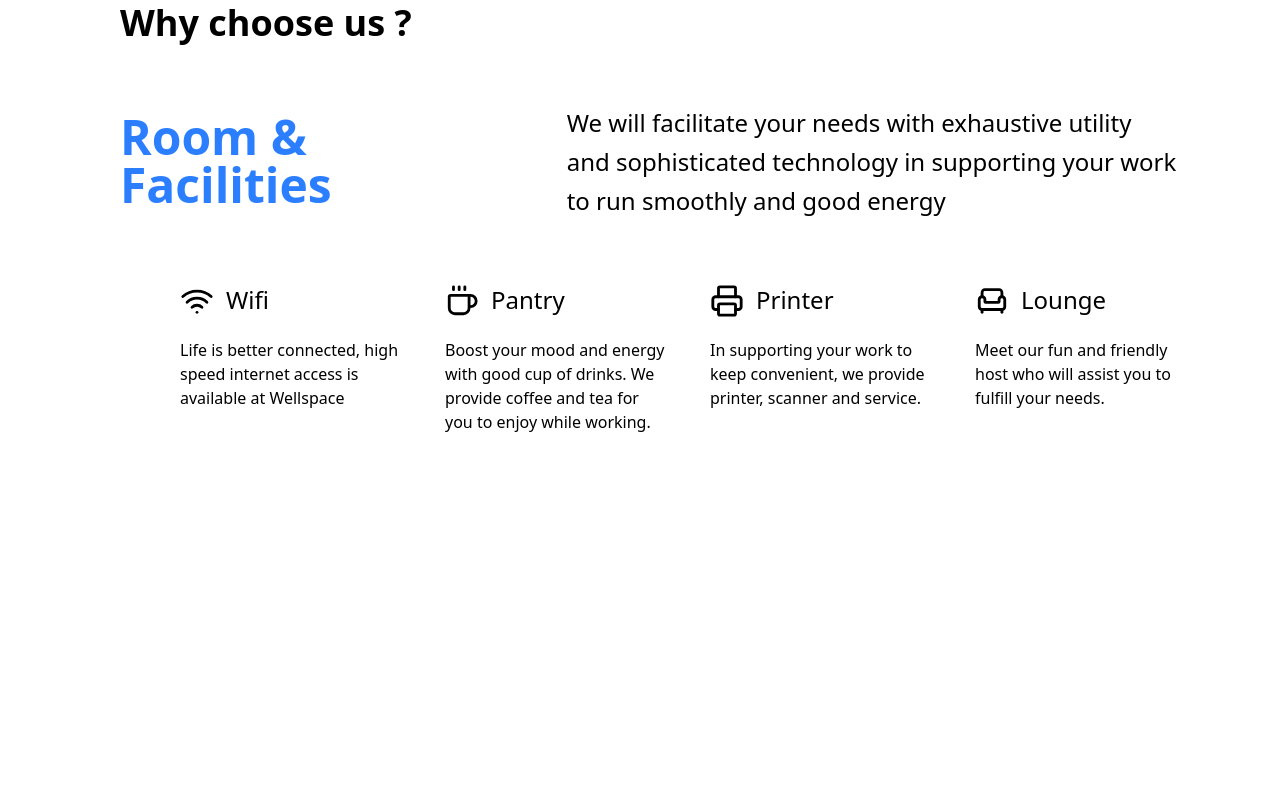
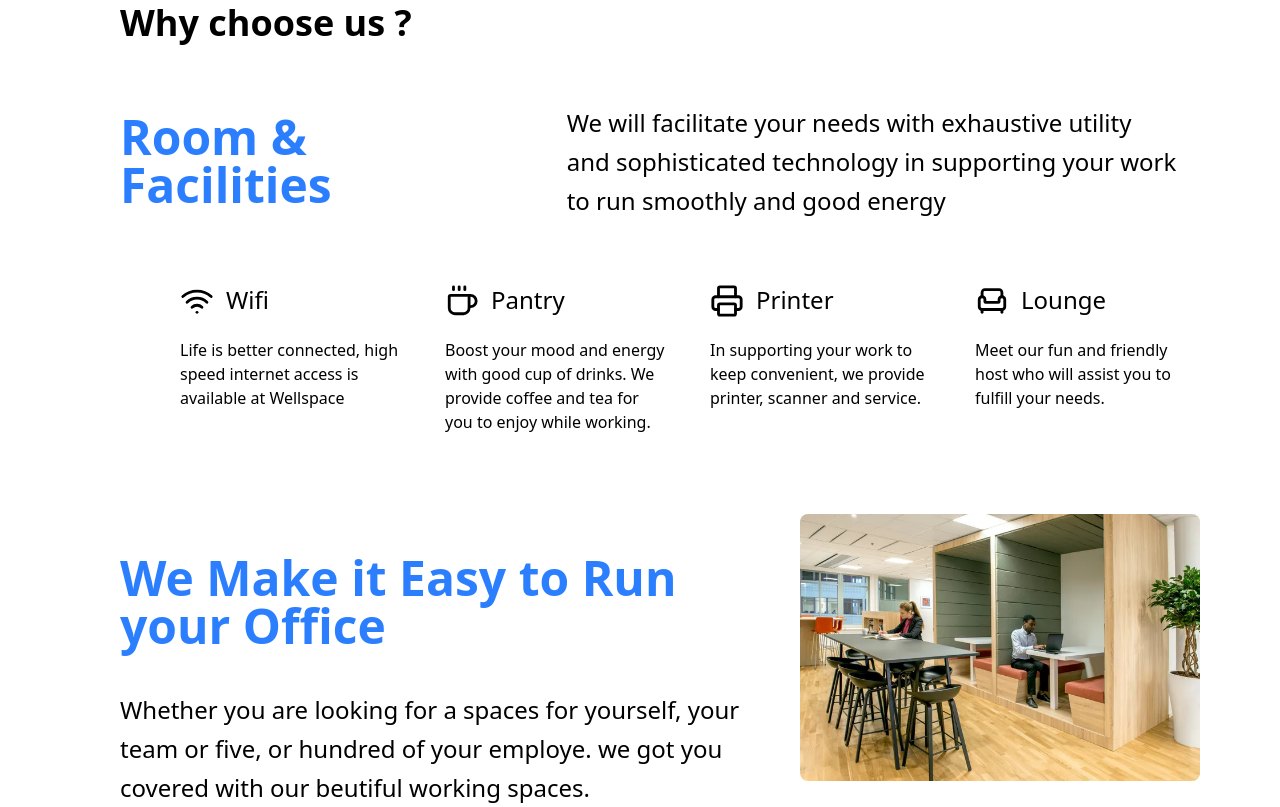
Before and after one commit to OUTLITAchraf/FirstBrief, a website: page index.html in a window 1280 px wide. Shown: the part 1115-1922 px from the top of the page. Before the commit the page ends 1549 px from the top, so only its background shows below. Drawn offline with Linux system fonts and the light colour scheme.

Commit message:
complete noter partie de page main

```diff
--- a/index.html
+++ b/index.html
@@ -245,6 +245,25 @@
           </p>
         </div>
       </div>
+      <div class="flex mt-20">
+        <div class="basis-2/3 ml-30 mt-10">
+          <h3 class="text-5xl text-blue-500 font-semibold font-Roboto">
+            We Make it Easy to Run your Office
+          </h3>
+          <p class="text-2xl leading-relaxed mt-10">
+            Whether you are looking for a spaces for yourself, your team or
+            five, or hundred of your employe. we got you covered with our
+            beutiful working spaces.
+          </p>
+        </div>
+        <div class="basis-1/3 mr-20 ml-15">
+          <img
+            src="./img/9c9a1a6674d59a8c57dbe067fb610c806d22ceb3=w700.webp"
+            alt=""
+            class="max-w-100 max-h-100 rounded-lg"
+          />
+        </div>
+      </div>
 
     </main>
   </body>
```
Also changed, not shown: src/output.css.
